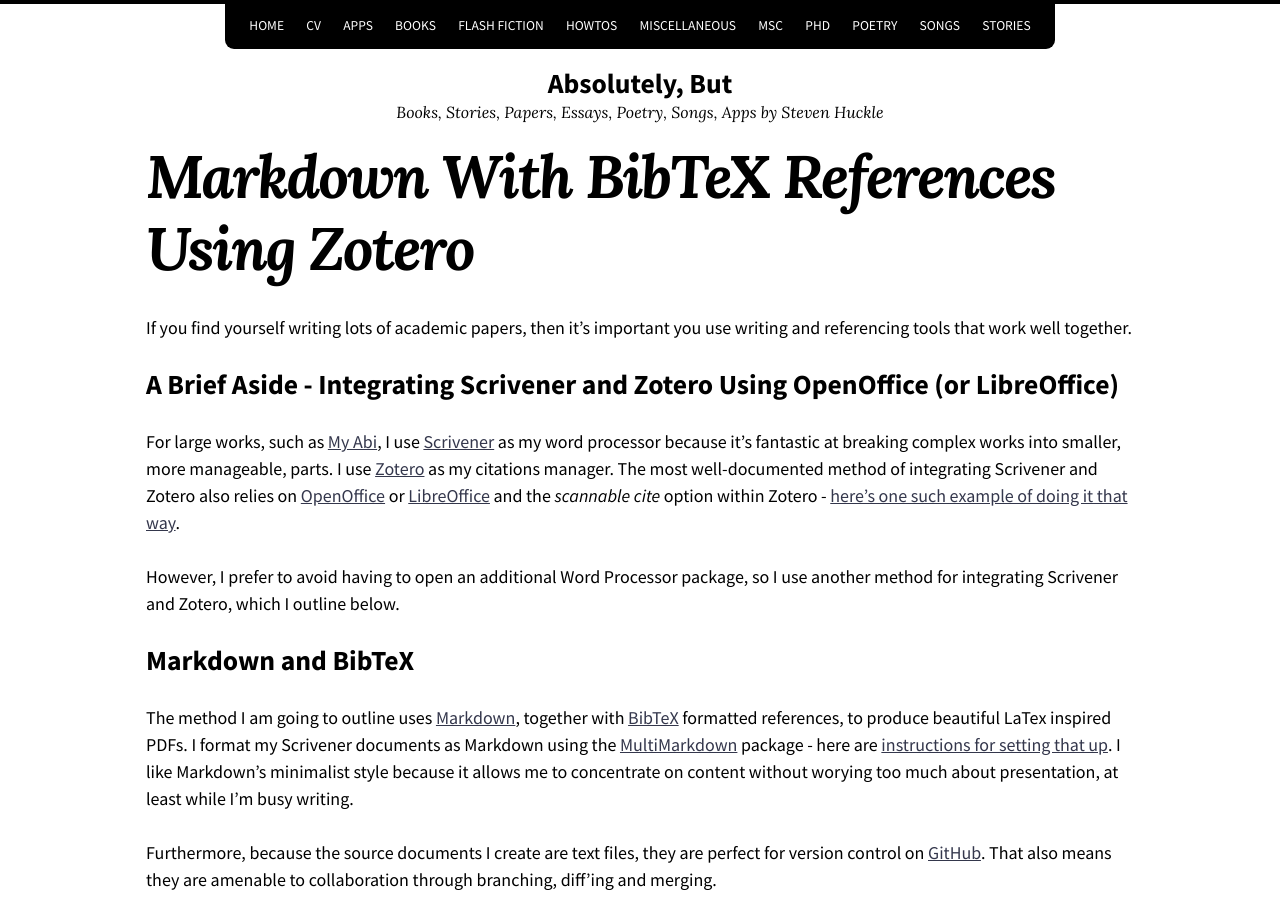
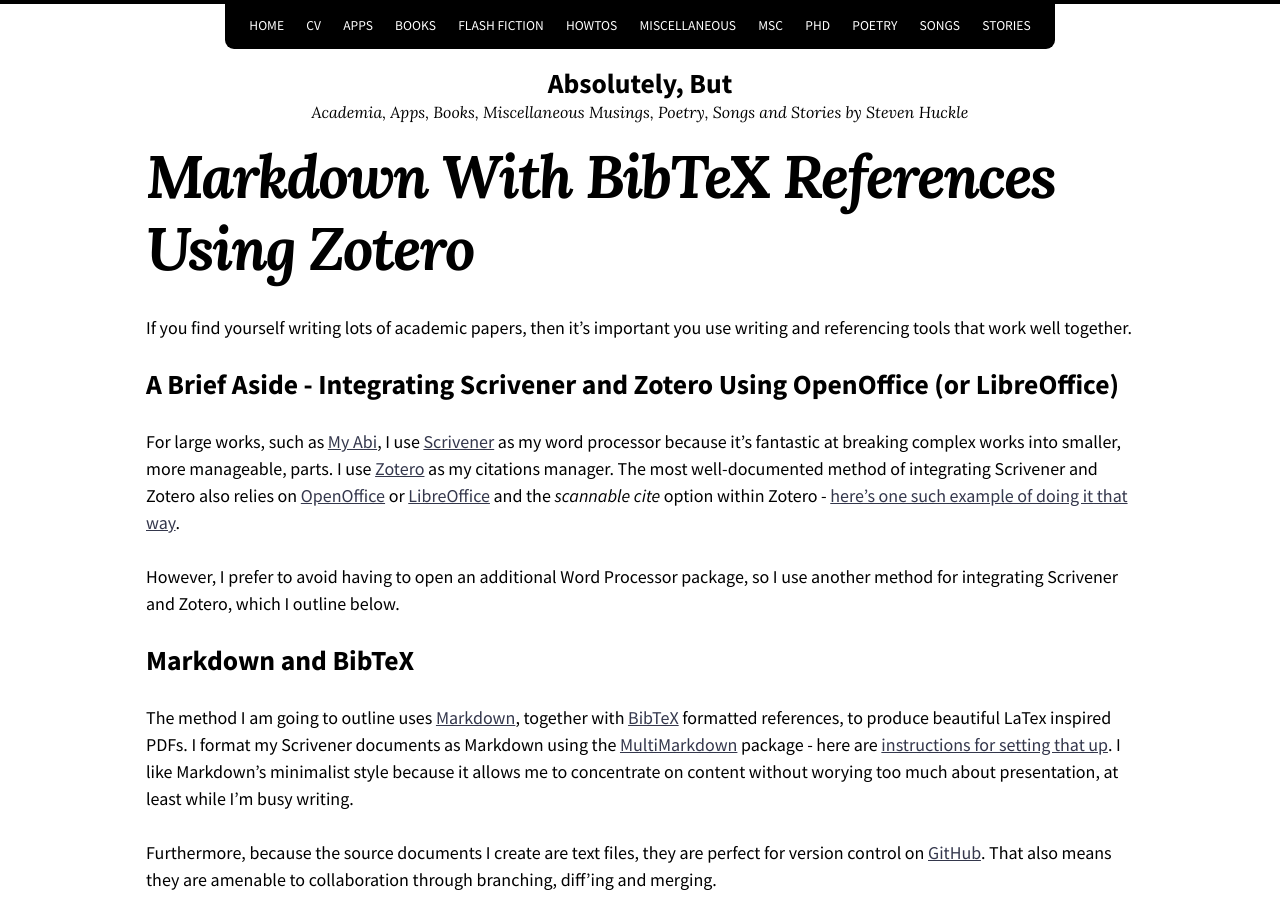
Before and after one commit to glowkeeper/Markdown-with-References, a Jekyll site: the page built from index.md, in a window 1280 px wide and 900 px high. Built offline with Jekyll 4.4.1, drawn with Linux system fonts in a browser that asks for light colours; nearby versions of some CDN libraries; our own code applies the rules of GitHub Pages for plain Markdown files.

Commit message:
"Academia, Apps, Books, Miscellaneous Musings, Poetry, Songs and Stories by Steven Huckle"

```diff
--- a/_config.yml
+++ b/_config.yml
@@ -17,7 +17,7 @@
 # remote_theme: mmistakes/so-simple-theme
 locale: en-GB
 title: "Absolutely, But"
-description: "Books, Stories, Papers, Essays, Poetry, Songs, Apps by Steven Huckle"
+description: "Academia, Apps, Books, Miscellaneous Musings, Poetry, Songs and Stories by Steven Huckle"
 baseurl: "/"
 url: "https://glowkeeper.github.io"
 logo: # path of site logo, e.g. "/images/logo.png"
```
